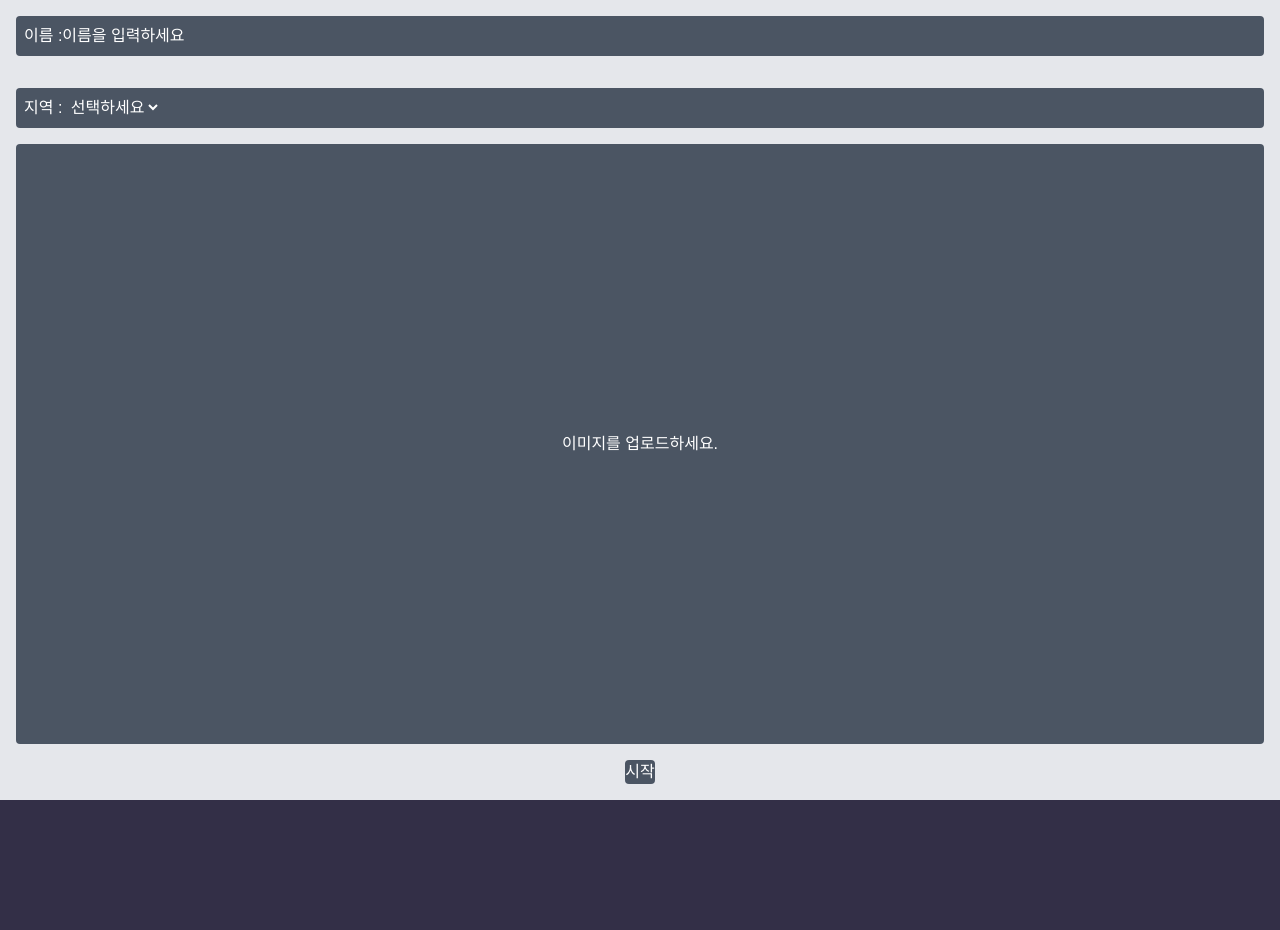
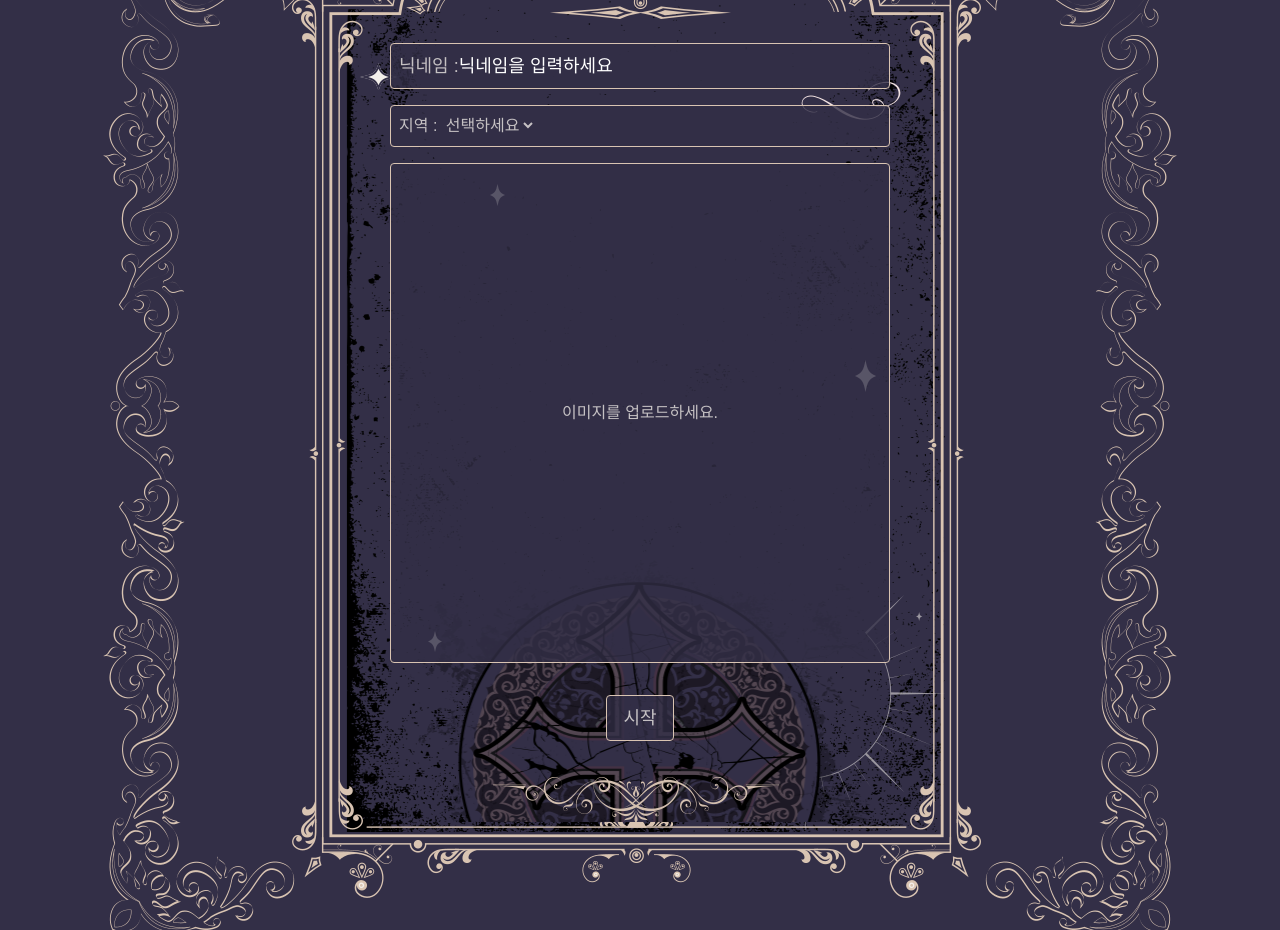
Before and after one commit to KDT-IaaS-Class-Two-Group/KDT-IaaS-2-ProjectB-2team, a Next.js app in the folder frontend/: page /UserPage in a window 1280 px wide. Before the commit the page ends 800 px from the top, so only its background shows below. Built offline with nearby package versions, Linux system fonts and the light colour scheme; a web font is replaced by a local one.

Commit message:
Fix | UserPage.tsx
이미지 삽입 및 디자인 변경

```diff
--- a/frontend/src/pages/UserPage.tsx
+++ b/frontend/src/pages/UserPage.tsx
@@ -59,45 +59,59 @@ const UserPage: React.FC = () => {
   };
 
   return (
-    <div id="root" className="flex flex-col items-center space-y-4 p-4 h-screen bg-gray-200">
-      <div className="w-full p-2 mb-4 bg-gray-600 text-white rounded">
-        이름 :
+    <div id="root" className="flex flex-col items-center justify-center h-screen">
+      <div className="relative mb-4">
+        <img src="/images/userpage.png" alt="description" className="w-1080 h-1075 object-cover" />
+
+        <div className="absolute top-0 left-0 w-full h-full flex flex-col items-center justify-center p-4">
+          <div className="w-[500px] p-2 mb-4 bg-[#332F47CC] rounded border border-[#D9C4B2] font-cfont text-[#C5C1C3] text-lg flex items-center">
+            닉네임 :
             <input
               type="name"
               value={inputValue}
               onChange={handleInputChange}
-          placeholder="이름을 입력하세요"
-          className='bg-gray-600 text-white placeholder-white'
+              placeholder="닉네임을 입력하세요"
+              className='bg-[#332F47CC] text-[#C5C1C3] text-lg placeholder-white'
             />
           </div>
-      <div className="w-full p-2 mb-4 bg-gray-600 rounded">
-        <label htmlFor="region" className='text-white'>지역 : </label>
-        <select id="region" value={selectedOption} onChange={handleSelectChange} className='bg-gray-600 text-white'>
-          <option value="선택" className='text-white'>선택하세요</option>
-          <option value="대전">대전</option>
-          <option value="대구">대구</option>
-          <option value="부산">부산</option>
-          <option value="광주">광주</option>
-          <option value="제주도">제주도</option>
+
+          <div className="w-[500px] p-2 mb-4 bg-[#332F47CC] rounded border border-[#D9C4B2] font-cfont">
+            <label htmlFor="region" className='text-[#C5C1C3] font-cfont'>지역 : </label>
+            <select id="region" value={selectedOption} onChange={handleSelectChange} className='bg-[#332F47CC] text-[#C5C1C3]'>
+              <option value="선택" className='font-cfont text-[#C5C1C3] text-lg'>선택하세요</option>
+              <option value="대전" className='font-cfont text-[#C5C1C3] text-lg'>대전</option>
+              <option value="대구" className='font-cfont text-[#C5C1C3] text-lg'>대구</option>
+              <option value="부산" className='font-cfont text-[#C5C1C3] text-lg'>부산</option>
+              <option value="광주" className='font-cfont text-[#C5C1C3] text-lg'>광주</option>
+              <option value="제주도" className='font-cfont text-[#C5C1C3] text-lg'>제주도</option>
             </select>
           </div>
-      <label htmlFor="img" className={`w-full h-screen bg-gray-600 text-white flex items-center justify-center rounded mb-4 ${imagePreview ? 'hidden' : ''}`}>
+
+          <label htmlFor="img" className={`w-[500px] h-[500px] mx-auto bg-[#332F47CC] rounded border border-[#D9C4B2]
+            font-cfont text-[#C5C1C3] text-l flex items-center justify-center mb-4 ${imagePreview ? 'hidden' : ''}`}>
             이미지를 업로드하세요.
             <input id="img" type="file" onChange={handleImageChange} className="hidden" />
           </label>
+
           {imagePreview && (
-        <div className="mt-4 relative w-full h-[500px] max-w-[500px] max-h-[500px]">
+            <div className="mt-4 relative w-full h-[500px] max-w-[500px] max-h-[500px] mx-auto">
               <Image
                 src={imagePreview}
                 alt="Preview"
                 className="w-full h-64 object-cover mb-4 border rounded"
-          layout="fill" // 레이아웃 안에 꽉 찬 이미지
-          objectFit="contain" // objectFit 속성 수정: objectFit을 contain으로 설정
+                layout="fill"
+                objectFit="contain"
               />
             </div>
           )}
+
           {errorMessage && <p className="text-red-500">{errorMessage}</p>}
-      <button onClick={handleSubmit} className='flex justify-end bg-gray-600 text-white rounded'>시작</button>
+
+          <button onClick={handleSubmit} className='mt-4 px-4 py-2 bg-[#332F47CC] rounded border border-[#D9C4B2] font-cfont text-[#C5C1C3] text-lg hover:bg-[#D9C4B2CC] hover:text-black'>
+            시작
+          </button>
+        </div>
+      </div>
     </div>
   );
 };
```
Lines whose indentation alone changed are shown as unchanged.
